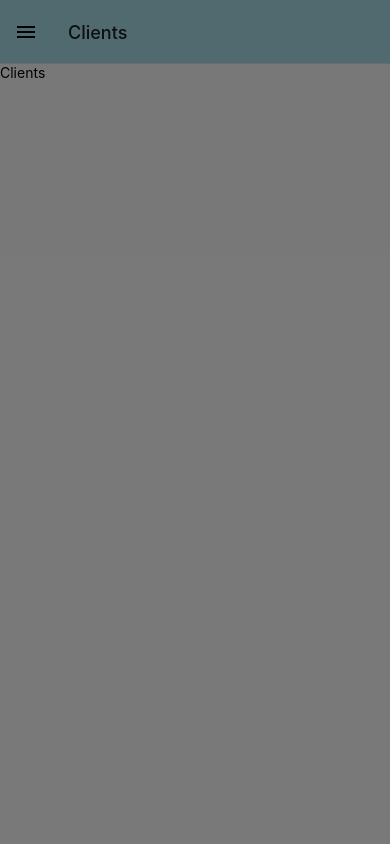
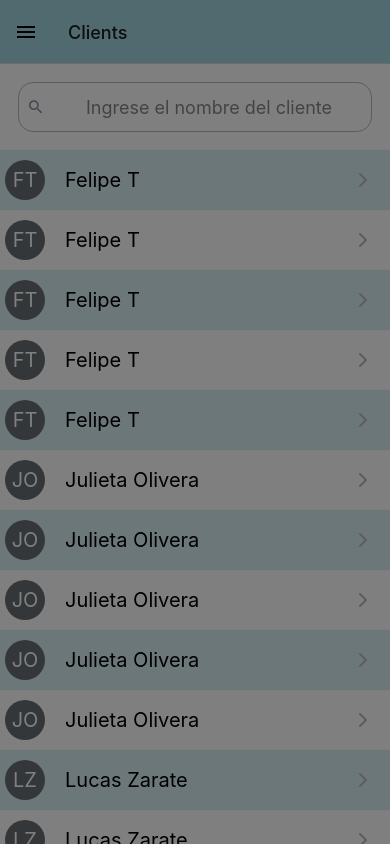
Before and after one commit to No-Country/C8-79-ft-ReactNative, a React Native app: screen /Menu in a window 390 px wide. Built offline with nearby package versions, Linux system fonts and the light colour scheme.

Commit message:
Añadir pantalla de Clientes, con buscador en timepo real

```diff
--- a/App.js
+++ b/App.js
@@ -19,10 +19,11 @@ export default function App() {
           headerShown: false,
         }}
       >
+       <Stack.Screen name="Menu" component={Menu} />
         <Stack.Screen name="Login" component={Login} />
         <Stack.Screen name="Register" component={Register} />
         <Stack.Screen name="PasswordRecovery" component={PasswordRecovery} />
-        <Stack.Screen name="Menu" component={Menu} />
+
       </Stack.Navigator>
     </NavigationContainer>
   );
--- /dev/null
+++ b/components/Client.js
@@ -0,0 +1,69 @@
+import {
+  TouchableHighlight,
+  TouchableOpacity,
+  StyleSheet,
+  Text,
+  View,
+} from "react-native";
+import { Avatar, Icon } from "@rneui/themed";
+
+const getInitials = (client) => {
+  const firstName = client.Nombre[0].toUpperCase();
+  const firstLastName = client.Apellido[0].toUpperCase();
+  return firstName + firstLastName;
+};
+
+const Client = ({ fontSz,textColor, item, onPress, index }) => (
+  <TouchableOpacity
+    activeOpacity={0.2}
+    onPressIn={onPress}
+    style={[
+      index % 2 === 0
+        ? { backgroundColor: "#A1D6E266" }
+        : { backgroundColor: "#fff" },
+      styles.item,
+    ]}
+  >
+    <View style={styles.contact}>
+      <Avatar
+        size={40}
+        rounded
+        title={getInitials(item)}
+        containerStyle={{ backgroundColor: "#676f72" }}
+      />
+      <Text style={[styles.title, { color: textColor,fontSize:fontSz }]}>
+        {item.Nombre} {item.Apellido}
+      </Text>
+    </View>
+    <Icon
+      style={{ paddingRight: 10 }}
+      name="chevron-right"
+      type="feather"
+      color="#BCBABB"
+    />
+  </TouchableOpacity>
+);
+
+export default Client;
+
+const styles = StyleSheet.create({
+  item: {
+    display: "flex",
+    flexDirection: "row",
+    alignItems: "center",
+    justifyContent: "space-between",
+    height: 60,
+    padding: 5,
+    marginVertical: 0,
+    marginHorizontal: 0,
+  },
+
+  title: {
+
+    paddingLeft: 20,
+  },
+  contact: {
+    flexDirection: "row",
+    alignItems: "center",
+  },
+});
--- /dev/null
+++ b/helpers/devData.js
@@ -0,0 +1,177 @@
+export const clients = [
+  {
+    id: "3ac68afc-c605-48d3-a4f8-fbd91aa9kjk7565",
+    Nombre: "Raul",
+    Apellido: "Hernandez",
+    email: "test@com.com",
+    telefono: 112233445566,
+  },
+  {
+    id: "3ac68afc-c605-48d3-a4f8-fbd91aa975ghg65",
+    Nombre: "Julieta",
+    Apellido: "Olivera",
+    email: "test@com.com",
+    telefono: 112233445566,
+  },
+  {
+    id: "3ac68afc-c605-48d3-a4f8-fbd91aa975ghgh65",
+    Nombre: "Felipe",
+    Apellido: "T",
+    email: "test@com.com",
+    telefono: 112233445566,
+  },
+  {
+    id: "3ac68afc-c605-48d3-a4f8-fbd91aa9yt7565",
+    Nombre: "Nuthelk",
+    Apellido: "Molina",
+    email: "test@com.com",
+    telefono: 112233445566,
+  },
+  {
+    id: "3ac68afc-c605-48d3-a4f8-fbd91aa97656565",
+    Nombre: "Lucas",
+    Apellido: "Zarate",
+    email: "test@com.com",
+    telefono: 112233445566,
+  },
+  {
+    id: "3ac68afc-c605-48d3-a8-fbd91aa97534365",
+    Nombre: "Raul",
+    Apellido: "Hernandez",
+    email: "test@com.com",
+    telefono: 112233445566,
+  },
+  {
+    id: "3ac68afc-c605-48d3-a8-fbd91aa97556565",
+    Nombre: "Julieta",
+    Apellido: "Olivera",
+    email: "test@com.com",
+    telefono: 112233445566,
+  },
+  {
+    id: "3ac68afc-c605-48d3-a8-fbd91aa97523423465",
+    Nombre: "Felipe",
+    Apellido: "T",
+    email: "test@com.com",
+    telefono: 112233445566,
+  },
+  {
+    id: "3ac68afc-c605-48d3-a8-fbd91aa97676767677565",
+    Nombre: "Nuthelk",
+    Apellido: "Molina",
+    email: "test@com.com",
+    telefono: 112233445566,
+  },
+  {
+    id: "3ac68afc-c605-48d3-a8-fbd91aa9776767565",
+    Nombre: "Lucas",
+    Apellido: "Zarate",
+    email: "test@com.com",
+    telefono: 112233445566,
+  },
+  {
+    id: "3ac68afc-c605-d3-a4f8-fbd91aa973434565",
+    Nombre: "Raul",
+    Apellido: "Hernandez",
+    email: "test@com.com",
+    telefono: 112233445566,
+  },
+  {
+    id: "3ac68afc-c605-d213-a4f8-fbd91aa972323565",
+    Nombre: "Julieta",
+    Apellido: "Olivera",
+    email: "test@com.com",
+    telefono: 112233445566,
+  },
+  {
+    id: "3ac68afc-c605-d31243-a4f8-fbd91aa97565",
+    Nombre: "Felipe",
+    Apellido: "T",
+    email: "test@com.com",
+    telefono: 112233445566,
+  },
+  {
+    id: "3ac68a3434fc-c605-d3-a4f8-fbd91aa97565",
+    Nombre: "Nuthelk",
+    Apellido: "Molina",
+    email: "test@com.com",
+    telefono: 112233445566,
+  },
+  {
+    id: "3ac68afc-c60434345-i-a4f8-fbd91aa97565",
+    Nombre: "Lucas",
+    Apellido: "Zarate",
+    email: "test@com.com",
+    telefono: 112233445566,
+  },
+  {
+    id: "3ac68a-c605-48d3-a443434f8-fbd91aa97565",
+    Nombre: "Raul",
+    Apellido: "Hernandez",
+    email: "test@com.com",
+    telefono: 112233445566,
+  },
+  {
+    id: "3ac68c-c605-48d3-a4f8-fbd54678991aa97565",
+    Nombre: "Julieta",
+    Apellido: "Olivera",
+    email: "test@com.com",
+    telefono: 112233445566,
+  },
+  {
+    id: "3ac68c-c605-48dggfdolo3-a4f8-fbd91aa97565",
+    Nombre: "Felipe",
+    Apellido: "T",
+    email: "test@com.com",
+    telefono: 112233445566,
+  },
+  {
+    id: "3ac68a-c605-48d3-a4f8-fbd9lolol1aa97565",
+    Nombre: "Nuthelk",
+    Apellido: "Molina",
+    email: "test@com.com",
+    telefono: 112233445566,
+  },
+  {
+    id: "3ac68c-c60wdewdwd5-48d3-a4f8-fbd91aa97565",
+    Nombre: "Lucas",
+    Apellido: "Zarate",
+    email: "test@com.com",
+    telefono: 112233445566,
+  },
+  {
+    id: "3ac68uuafc-c605-48dwdwdd3-a4f8-fbd91aa97565",
+    Nombre: "Raul",
+    Apellido: "Hernandez",
+    email: "test@com.com",
+    telefono: 112233445566,
+  },
+  {
+    id: "3ac68uuuuafc-c605-48d3-a4f8-fbd91adwdwda97565",
+    Nombre: "Julieta",
+    Apellido: "Olivera",
+    email: "test@com.com",
+    telefono: 112233445566,
+  },
+  {
+    id: "3ac68ayyfc-c605-48d3-a4f8-fbd91qwaa97565",
+    Nombre: "Felipe",
+    Apellido: "T",
+    email: "test@com.com",
+    telefono: 112233445566,
+  },
+  {
+    id: "3ac68y9898989yafc-c605-48d3-a4f8-fbd91aa97565",
+    Nombre: "Nuthelk",
+    Apellido: "Molina",
+    email: "test@com.com",
+    telefono: 112233445566,
+  },
+  {
+    id: "3ac68ññayyfc-c605-48d3-a4f8-fbd91aa97565",
+    Nombre: "Lucas",
+    Apellido: "Zarate",
+    email: "test@com.com",
+    telefono: 112233445566,
+  },
+];
--- a/navigation/Menu.js
+++ b/navigation/Menu.js
@@ -15,7 +15,7 @@ const Menu = () => {
       drawerContent={(props) => <CustomMenu {...props} />}
       screenOptions={{ headerStyle: { backgroundColor: "#A1D6E2" } }}
       useLegacyImplementation
-      initialRouteName="Home"
+      initialRouteName="Clients"
     >
 
       <Drawer.Screen name="Clients" component={Clients} />
--- a/package.json
+++ b/package.json
@@ -27,7 +27,10 @@
     "react-native-reanimated": "^2.9.1",
     "react-native-safe-area-context": "4.4.1",
     "react-native-screens": "~3.18.0",
-    "yup": "^0.32.11"
+    "yup": "^0.32.11",
+    "react-native-web": "~0.18.9",
+    "react-dom": "18.1.0",
+    "@expo/webpack-config": "^0.17.2"
   },
   "devDependencies": {
     "@babel/core": "^7.12.9"
--- a/screens/Clients.js
+++ b/screens/Clients.js
@@ -1,14 +1,95 @@
-import { StyleSheet, Text, View } from 'react-native'
-import React from 'react'
+import {FlatList, StyleSheet, View } from "react-native";
+import React, { useState } from "react";
+import { SearchBar } from "@rneui/themed";
+import { clients } from "../helpers/devData";
+import Client from "../components/Client";
+
+const sortData = (arr) => {
+  const sortedArray = arr.sort(function (a, b) {
+    if (a.Nombre.toLowerCase() < b.Nombre.toLowerCase()) {
+      return -1;
+    }
+    if (a.Nombre.toLowerCase() > b.Nombre.toLowerCase()) {
+      return 1;
+    }
+    return 0;
+  });
+  return sortedArray;
+}
 
 const Clients = () => {
+  const [filter, setFilter] = useState("");
+  const [click, setClick] = useState(null);
+
   return (
-    <View>
-      <Text>Clients</Text>
+    <View style={styles.viewContainer}>
+      <SearchBar
+        platform="default"
+        containerStyle={styles.container}
+        inputContainerStyle={styles.inputContainer}
+        inputStyle={styles.searchInput}
+        onChangeText={(value) => setFilter(value)}
+        placeholder="Ingrese el nombre del cliente"
+        placeholderTextColor="#888"
+        round
+        value={filter}
+      />
+
+      <FlatList
+        overScrollMode={"never"}
+        style={styles.flatlist}
+        data={sortData(clients).filter(
+          (client) =>
+            client.Nombre.toLowerCase().includes(filter.toLocaleLowerCase()) ||
+            client.Apellido.toLowerCase().includes(filter.toLocaleLowerCase())
+        )}
+        showsVerticalScrollIndicator={false}
+        keyExtractor={(item) => item.id}
+        renderItem={({ item, index }) => {
+          return (
+            <Client
+              item={item}
+              onPress={() => setClick(index)}
+              index={index}
+              textColor = {index === click? "#A1D6E2":"#000"}
+              fontSz={index === click? 22:20}
+            />
+          );
+        }}
+
+      />
     </View>
-  )
-}
+  );
+};
 
-export default Clients
+export default Clients;
 
-const styles = StyleSheet.create({})
+const styles = StyleSheet.create({
+  viewContainer: {
+    flex: 1,
+    alignItems: "center",
+    backgroundColor: "#fff",
+  },
+  flatlist: {
+    width: "100%",
+  },
+  container: {
+    marginVertical: 10,
+    width: "95%",
+    backgroundColor: "#fff",
+    borderTopWidth: 0,
+    borderBottomWidth: 0,
+  },
+  searchInput: {
+    textAlign: "center",
+    backgroundColor: "#fff",
+  },
+  inputContainer: {
+    backgroundColor: "#fff",
+    borderColor: "#BCBABB",
+    borderWidth: 1,
+    borderBottomColor: "#BCBABB",
+    borderBottomWidth: 1,
+  },
+
+});
--- a/screens/Login.js
+++ b/screens/Login.js
@@ -22,6 +22,7 @@ export const Login = ( {navigation} ) => {
         alert("Se logeo")
         const user = userCredential.user;
         console.log(user)
+          navigation.navigate('Menu')
       })
       .catch(error => {
         alert("Usuario incorrecto")
```
